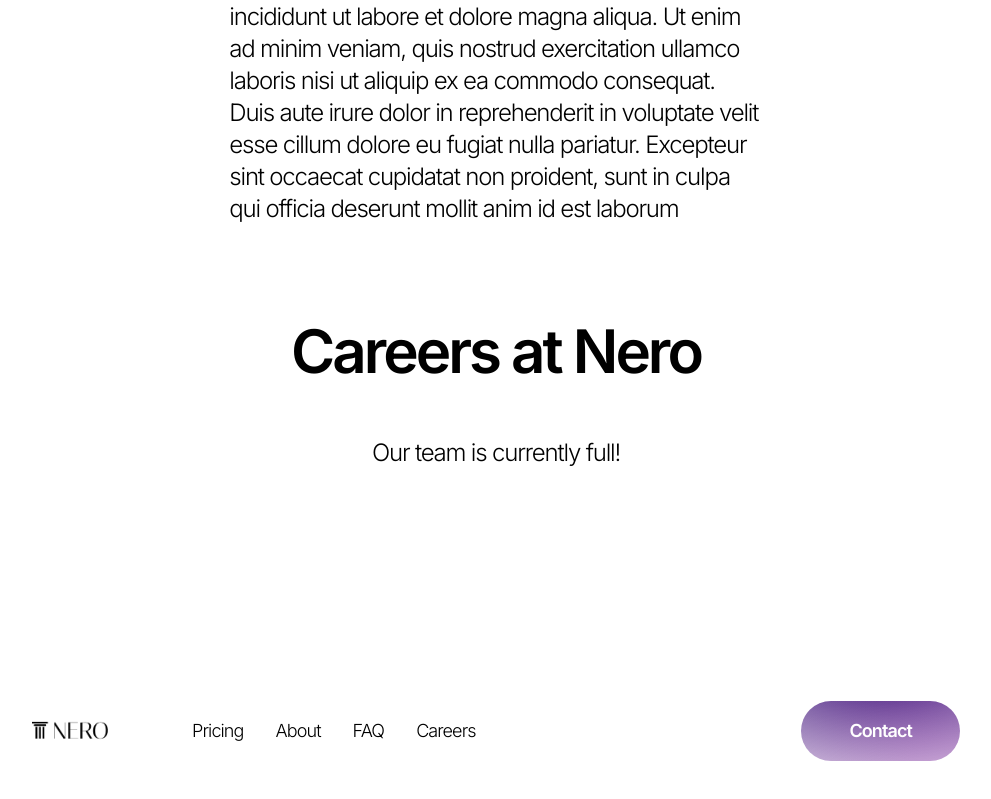
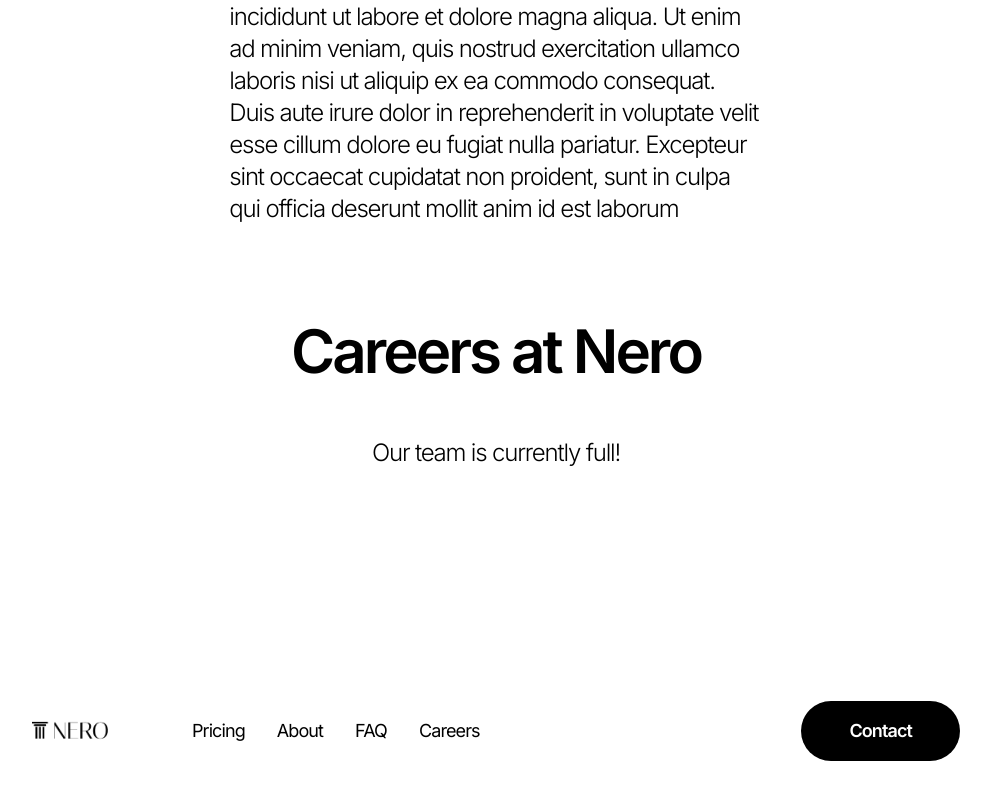
Before and after one commit to PROTOTYPE-FAIL-FAST-ITERATE/nero, a Next.js app: page / in a window 1280 px wide. Shown: the part 3351-4150 px from the top of the page, without its empty margins (144-1135 px from the left). Built offline with nearby package versions, Linux system fonts and the light colour scheme.

Commit message:
dsaddsda

```diff
--- a/pages/index.tsx
+++ b/pages/index.tsx
@@ -9,11 +9,7 @@
 // PADDING IS INNER SPACING FOR CHILD ELEMENTS -> DECLARE IN PARENT
 // MARGIN IS OUTER SPACING FOR PARENT -> DECLARE IN PARENT
 
-
-
-
 const Home: NextPage = () => {
-
   return (
     <>
       <div className="flex flex-col items-center justify-center overflow-hidden">
@@ -32,18 +28,23 @@
               <img src="Group 10.png" width={80} height={100} />
             </div>
             <div className="flex space-x-4 sm:space-x-8">
-              <Link to="pricing" className="hover:underline cursor-pointer">Pricing</Link>
-              <Link to="about" className="hover:underline cursor-pointer">About</Link>
-              <Link to="faq" className="hover:underline cursor-pointer">FAQ</Link>
-              <Link to="careers" className="hover:underline cursor-pointer">Careers</Link>
+              <Link to="pricing" className="hover:underline cursor-pointer">
+                Pricing
+              </Link>
+              <Link to="about" className="hover:underline cursor-pointer">
+                About
+              </Link>
+              <Link to="faq" className="hover:underline cursor-pointer">
+                FAQ
+              </Link>
+              <Link to="careers" className="hover:underline cursor-pointer">
+                Careers
+              </Link>
             </div>
           </div>
 
-          <button
-            className="inter font-semibold rounded-full bg-black text-white py-2 px-4 sm:px-12 sm:py-4 ml-12"
-
-          >
-             <a href="mailto:info@nero.solutions">Contact</a>
+          <button className="inter font-semibold rounded-full bg-black text-white py-2 px-4 sm:px-12 sm:py-4 ml-12">
+            <a href="mailto:info@nero.solutions">Contact</a>
           </button>
         </div>
 
@@ -75,8 +76,7 @@
                 <p className="inter text-4xl font-bold sm:text-6xl">$799</p>
                 <p className="inter font-light text-l sm:text-2xl pt-8">
                   - 2 Week Delivery
-                  <br></br>
-                  - 1 custom landing page
+                  <br></br>- 1 custom landing page
                   <br></br>
                   <br></br>
                   Our standard tier. Initial $100 deposit.
@@ -105,8 +105,7 @@
                   Contact For Price
                 </p>
                 <p className="inter font-light text-l sm:text-2xl pt-8">
-                  Login portals, membership sites, admin panels,
-                  online stores
+                  Login portals, membership sites, admin panels, online stores
                   <br></br>
                   <br></br>
                   Book a consultation with us for more information.
@@ -183,23 +182,27 @@
           </div>
         </div>
 
-        <div className="italiana text-sm sm:text-lg pl-44 flex justify-between sm:pt-10 pb-7 sm:pb-10 min-w-full pr-44">
+        <div className="inter font-base text-xs sm:text-lg pl-44 flex justify-between sm:pt-10 pb-6 sm:pb-20 min-w-full pr-44">
           <div className="flex sm:space-x-20 self-center">
             <div>
               <img src="Group 10.png" width={80} height={100} />
             </div>
-            <div className="inter font-light flex space-x-5 sm:space-x-8">
-              <div>Pricing</div>
-              <div>About</div>
-              <div>FAQ</div>
-              <div>Careers</div>
+            <div className="flex space-x-4 sm:space-x-8">
+              <Link to="pricing" className="hover:underline cursor-pointer">Pricing</Link>
+              <Link to="about" className="hover:underline cursor-pointer">About</Link>
+              <Link to="faq" className="hover:underline cursor-pointer">FAQ</Link>
+              <Link to="careers" className="hover:underline cursor-pointer">Careers</Link>
             </div>
           </div>
 
-          <button className="inter font-semibold rounded-full gradientButton text-white py-1.5 px-3.5 sm:px-12 sm:py-4 ml-4">
-            Contact
+          <button
+            className="inter font-semibold rounded-full bg-black text-white py-2 px-4 sm:px-12 sm:py-4 ml-12"
+
+          >
+             <a href="mailto:info@nero.solutions">Contact</a>
           </button>
         </div>
+
       </div>
     </>
   );
--- a/styles/globals.css
+++ b/styles/globals.css
@@ -21,20 +21,6 @@
 position: absolute;
 display:block;
 
-}
-
-.gradientButton {
-  background: radial-gradient(
-        140.93% 294.64% at 85.9% 100%,
-        rgba(226, 85, 212, 0.2) 11.98%,
-        rgba(255, 0, 229, 0) 100%
-      )
-      /* warning: gradient uses a rotation that is not supported by CSS and may not behave as expected */,
-    radial-gradient(
-      175.63% 246.69% at 53.21% -62.96%,
-      #220069 0%,
-      rgba(112, 59, 225, 0) 100%
-    );
 }
 
 .glassy {
```
